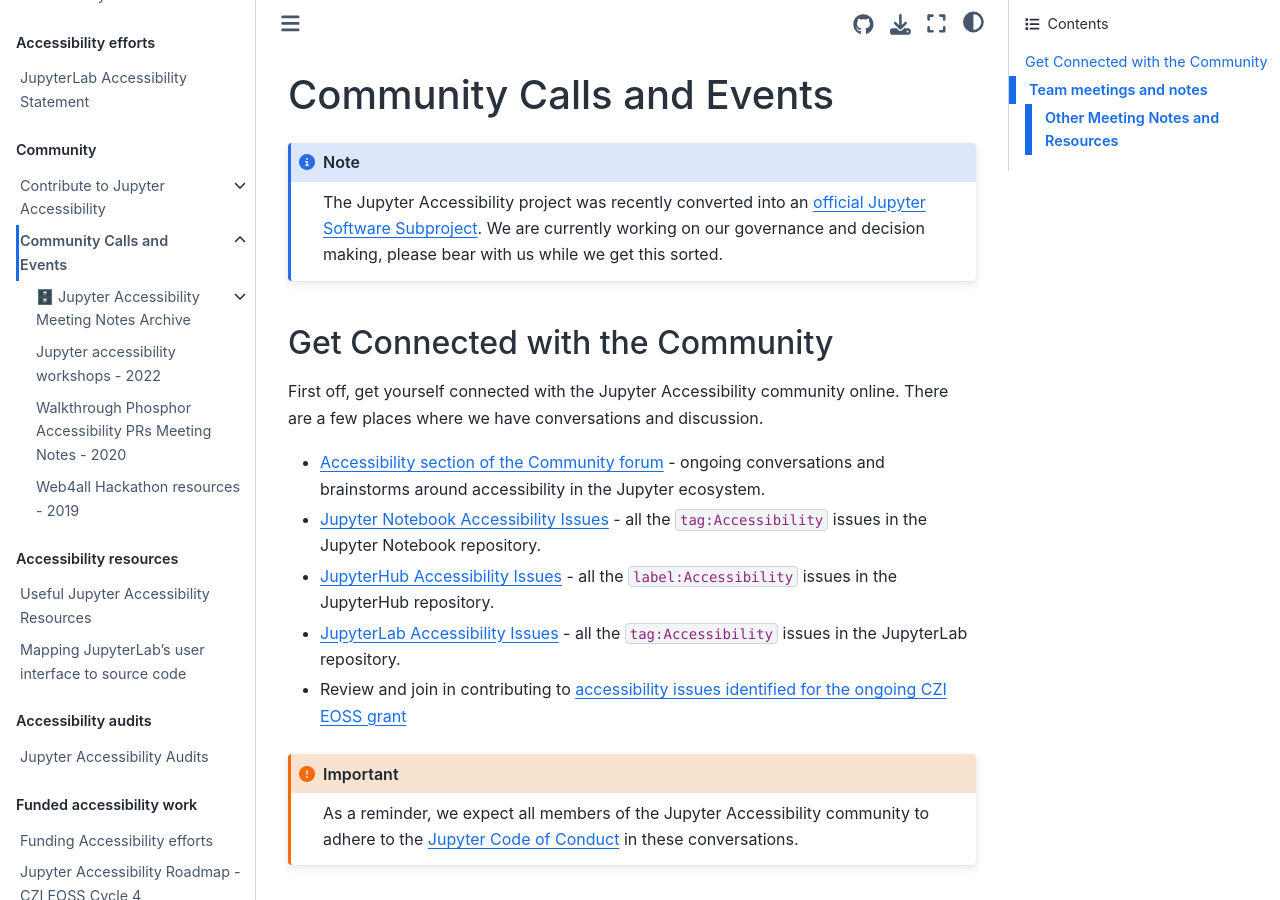
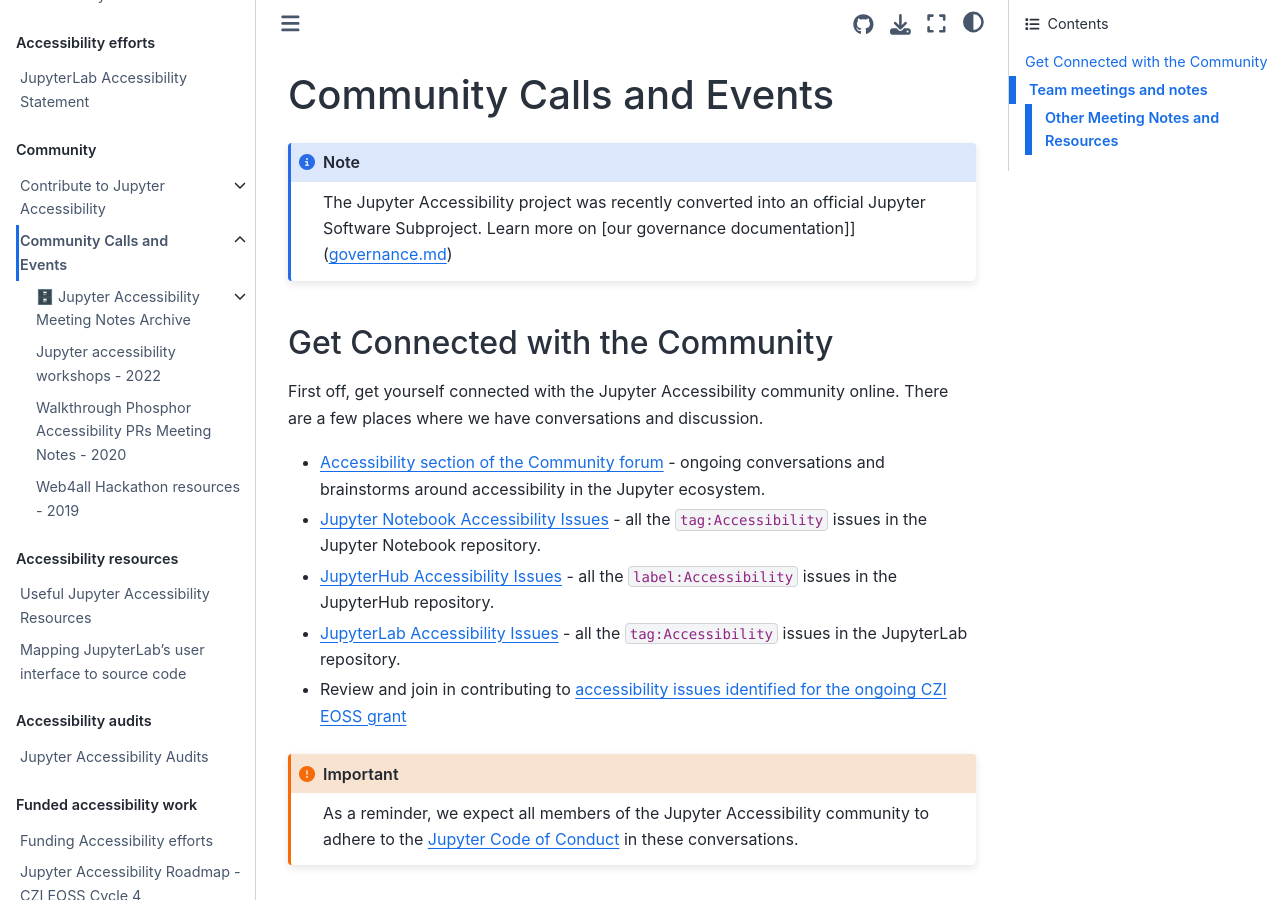
Before and after one commit to jupyter/accessibility, a Jupyter Book: the page built from docs/community/index.md, in a window 1280 px wide and 900 px high. Built offline with Jupyter Book 1.0.4 settings and Sphinx 7.4.7 and the Sphinx Book theme 1.1.4, drawn with Linux system fonts in a browser that asks for light colours.

Commit message:
Update governance note on community documentation

````diff
--- a/docs/community/index.md
+++ b/docs/community/index.md
@@ -1,8 +1,8 @@
 # Community Calls and Events
 
 ```{note}
-The Jupyter Accessibility project was recently converted into an [official Jupyter Software Subproject](https://jupyter.org/governance/software_subprojects.html).
-We are currently working on our governance and decision making, please bear with us while we get this sorted.
+The Jupyter Accessibility project was recently converted into an official Jupyter Software Subproject.
+Learn more on [our governance documentation]](governance.md)
 ```
 
 ## Get Connected with the Community
````
